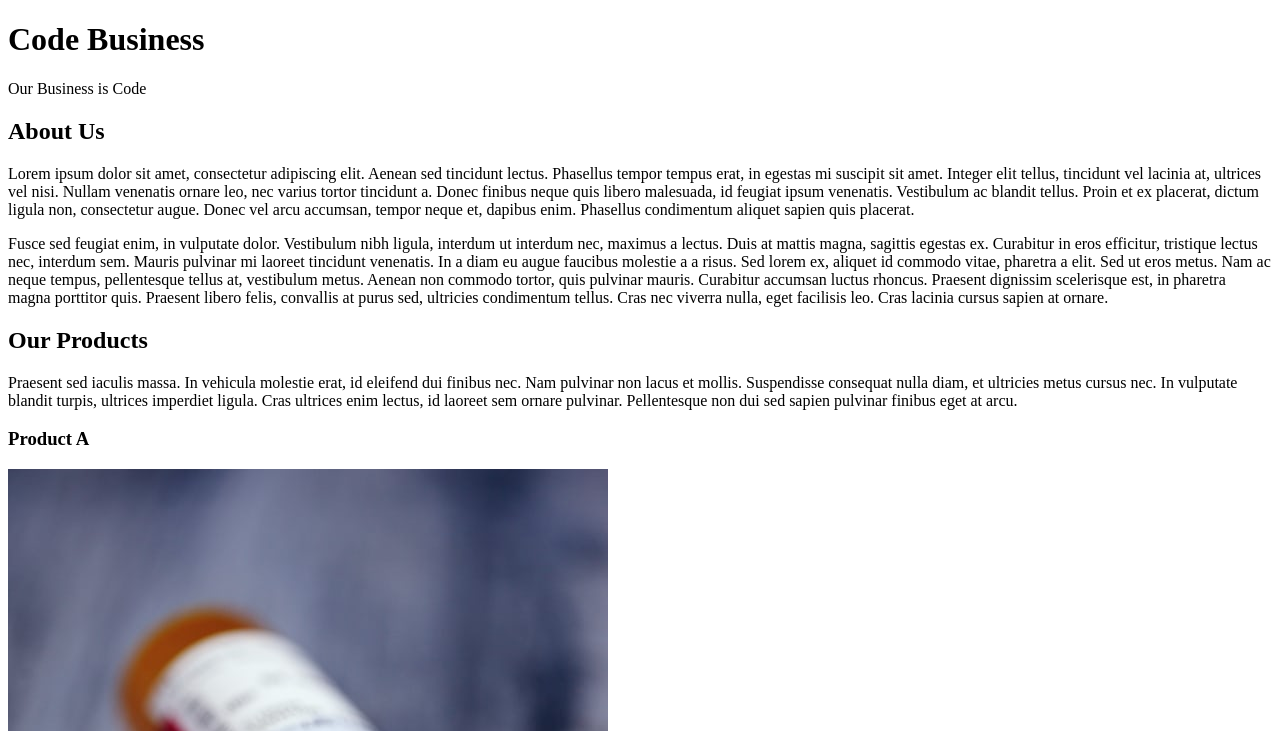
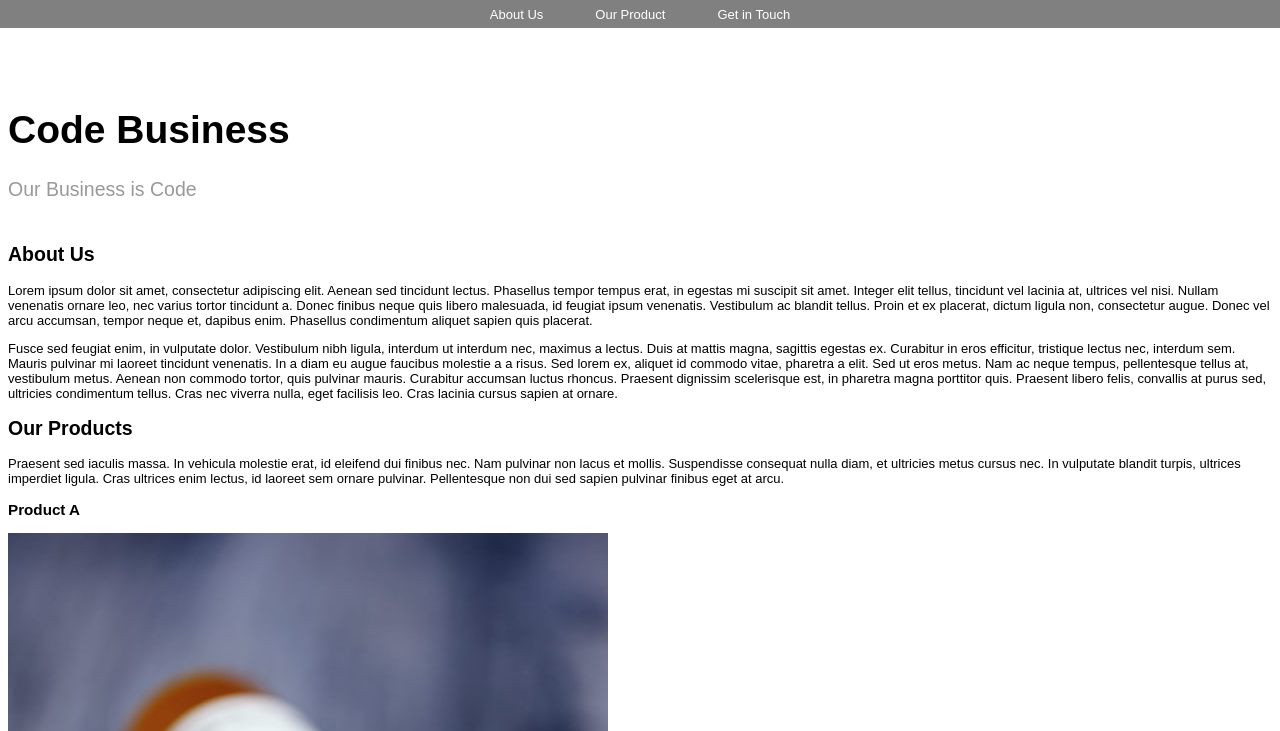
Before and after one commit to JSilvis73/html-css-codeBusiness, a plain HTML site: page index.html in a window 1280 px wide. Shown: the top 731 px of the page. Drawn offline with Linux system fonts and the light colour scheme.

Commit message:
Third commit: Added more content.

```diff
--- a/index.html
+++ b/index.html
@@ -5,6 +5,7 @@
     <meta name="viewport" content="width=device-width, initial-scale=1.0">
     <meta http-equiv="X-UA-Compatible" content="ie=edge">
     <title>Code Business</title>
+    <link rel="stylesheet" type="text/css" href="style.css">
 </head>
 <body>
     <header>
--- a/style.css
+++ b/style.css
@@ -0,0 +1,48 @@
+*{
+    font-family: sans-serif;
+    box-sizing: border-box;
+}
+
+html{
+font-size: 16px;
+margin-top: 3em;
+}
+body{
+    font-size: small;
+}
+
+header{
+    padding: 2em 0;
+}
+
+header h1{
+    font-size: 3em;
+}
+
+header span{
+    font-size: 1.5em;
+    color: #999999;
+}
+
+
+nav{
+    position: fixed;
+    top: 0;
+    left: 0;
+    width: 100%;
+    background-color: grey;
+    display: flex;
+    flex-flow: row;
+    justify-content: center;
+
+}
+
+nav a{
+    padding: .5em 2em;
+color: white;
+text-decoration: none;
+}
+
+nav a:hover{
+    color: violet;
+}
```
